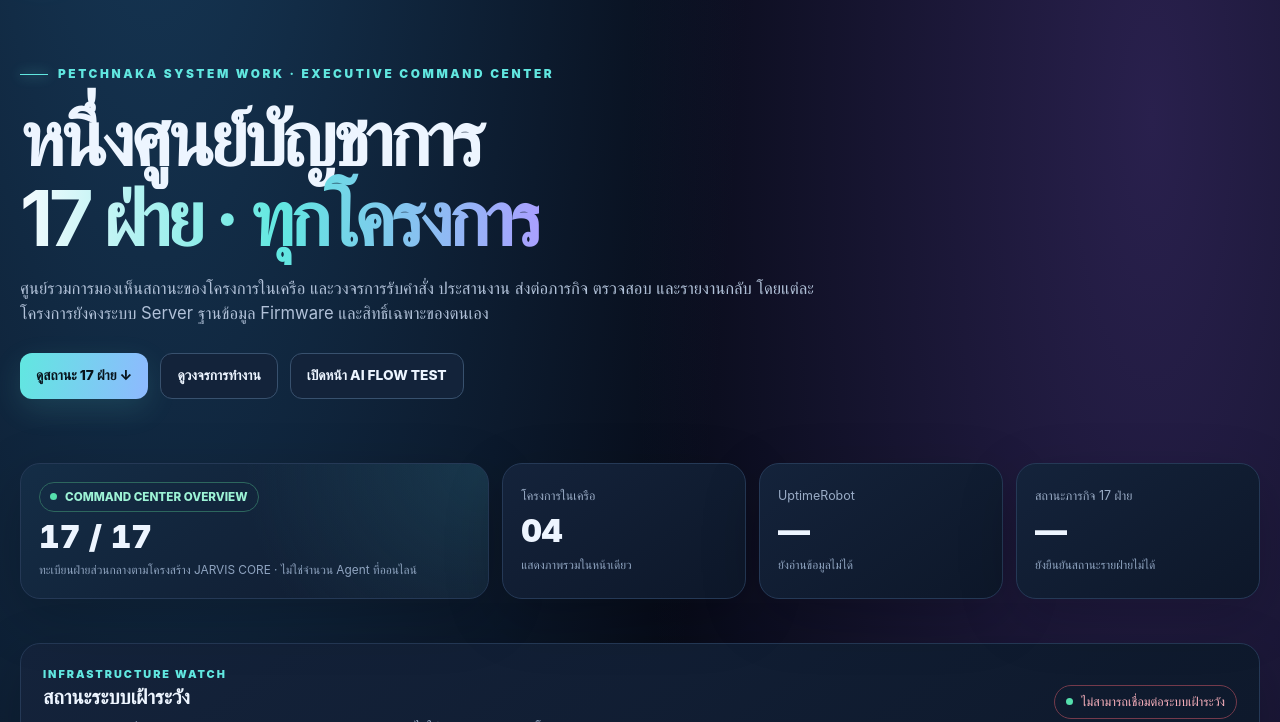
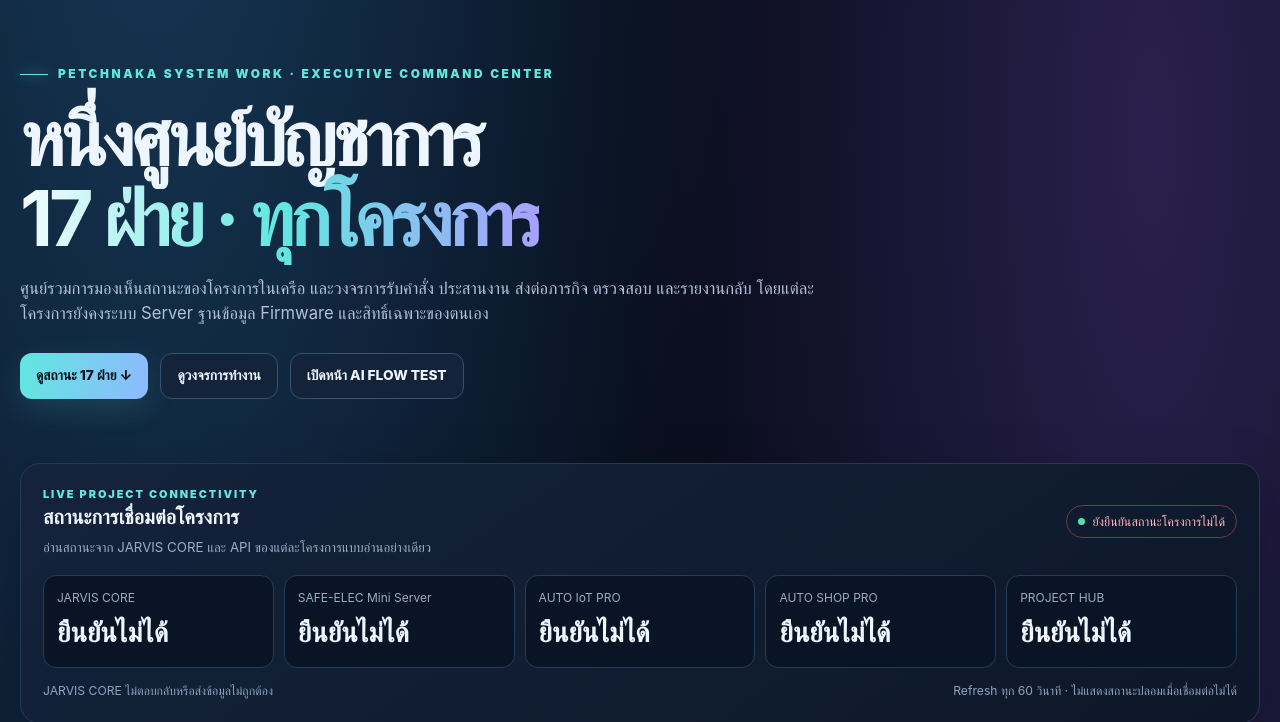
Before and after one commit to kidairhotmailcom-ui/PETCHNAKA-PROJECT-HUB, a website: page index.html in a window 1280 px wide. Shown: the part 78-800 px from the top of the page. Drawn offline with Linux system fonts and the light colour scheme; no server answers.

Commit message:
Display live project connectivity from JARVIS (#9)

```diff
--- a/index.html
+++ b/index.html
@@ -140,6 +140,21 @@
     <h1>หนึ่งศูนย์บัญชาการ<br><span>17 ฝ่าย · ทุกโครงการ</span></h1>
     <p class="hero-copy">ศูนย์รวมการมองเห็นสถานะของโครงการในเครือ และวงจรการรับคำสั่ง ประสานงาน ส่งต่อภารกิจ ตรวจสอบ และรายงานกลับ โดยแต่ละโครงการยังคงระบบ Server ฐานข้อมูล Firmware และสิทธิ์เฉพาะของตนเอง</p>
     <div class="hero-actions"><a class="action primary" href="#departments">ดูสถานะ 17 ฝ่าย ↓</a><a class="action" href="#flow">ดูวงจรการทำงาน</a><a class="action" href="ai-flow-test.html">เปิดหน้า AI FLOW TEST</a></div>
+  </section>
+
+  <section class="wrap section panel" aria-labelledby="project-health-title">
+    <div class="uptime-head">
+      <div><div class="section-kicker">LIVE PROJECT CONNECTIVITY</div><h2 id="project-health-title">สถานะการเชื่อมต่อโครงการ</h2><p>อ่านสถานะจาก JARVIS CORE และ API ของแต่ละโครงการแบบอ่านอย่างเดียว</p></div>
+      <span class="state-pill" id="project-health-state" data-state="loading"><i class="pulse"></i><span id="project-health-label">กำลังเชื่อมต่อ...</span></span>
+    </div>
+    <div class="metrics">
+      <div class="metric"><span>JARVIS CORE</span><strong id="project-jarvis">—</strong></div>
+      <div class="metric"><span>SAFE-ELEC Mini Server</span><strong id="project-safe">—</strong></div>
+      <div class="metric"><span>AUTO IoT PRO</span><strong id="project-iot">—</strong></div>
+      <div class="metric"><span>AUTO SHOP PRO</span><strong id="project-shop">—</strong></div>
+      <div class="metric"><span>PROJECT HUB</span><strong id="project-hub">—</strong></div>
+    </div>
+    <div class="meta"><span id="project-health-updated">ยังไม่มีข้อมูลตรวจสอบ</span><span>Refresh ทุก 60 วินาที · ไม่แสดงสถานะปลอมเมื่อเชื่อมต่อไม่ได้</span></div>
   </section>
 
   <section class="wrap section">
@@ -288,6 +303,33 @@
     }).join(''):'<div class="empty-state">ไม่พบฝ่ายที่ตรงกับเงื่อนไข</div>';
   }
   function setState(id,labelId,state,label){el(id).dataset.state=state;el(labelId).textContent=label;}
+  const PROJECT_STATUS_LABELS={connected:'เชื่อมต่อแล้ว',degraded:'ทำงานบางส่วน',unavailable:'ติดต่อไม่ได้',not_configured:'ยังไม่ได้ตั้งค่า',unknown:'ไม่ทราบสถานะ'};
+  async function loadProjectStatuses(){
+    const ids={jarvis_core:'project-jarvis',safe_elec:'project-safe',auto_iot_pro:'project-iot',auto_shop_pro:'project-shop',project_hub:'project-hub'};
+    try{
+      const r=await fetch('https://petchnikka-jarvis-core.onrender.com/api/integrations/project-hub/system-status',{headers:{Accept:'application/json'},cache:'no-store'});
+      if(!r.ok)throw new Error('HTTP '+r.status);
+      const data=await r.json();
+      if(data.read_only!==true||!data.projects||!data.timestamp)throw new Error('invalid_status_payload');
+      const allowed=new Set(Object.keys(ids));
+      if(Object.keys(data.projects).length!==allowed.size||Object.keys(data.projects).some(k=>!allowed.has(k)))throw new Error('invalid_project_set');
+      let degraded=false;
+      for(const [key,id] of Object.entries(ids)){
+        const status=data.projects[key]?.status||'unknown';
+        el(id).textContent=PROJECT_STATUS_LABELS[status]||PROJECT_STATUS_LABELS.unknown;
+        if(status!=='connected')degraded=true;
+      }
+      const checked=new Date(data.timestamp);
+      if(Number.isNaN(checked.getTime()))throw new Error('invalid_timestamp');
+      const stale=Date.now()-checked.getTime()>2*60*1000;
+      setState('project-health-state','project-health-label',stale?'degraded':degraded?'degraded':'connected',stale?'ข้อมูลอาจล้าสมัย':degraded?'มีโครงการที่ยังเชื่อมต่อไม่สมบูรณ์':'ทุกโครงการตอบสถานะเชื่อมต่อ');
+      el('project-health-updated').textContent='ตรวจล่าสุด: '+fmt(data.timestamp)+(stale?' · ข้อมูลเกิน 2 นาที':'');
+    }catch{
+      Object.values(ids).forEach(id=>el(id).textContent='ยืนยันไม่ได้');
+      setState('project-health-state','project-health-label','unavailable','ยังยืนยันสถานะโครงการไม่ได้');
+      el('project-health-updated').textContent='JARVIS CORE ไม่ตอบกลับหรือส่งข้อมูลไม่ถูกต้อง';
+    }
+  }
   async function loadUptime(){
     try{
       const r=await fetch('https://petchnikka-jarvis-core.onrender.com/api/integrations/uptimerobot/public-status',{headers:{Accept:'application/json'},cache:'no-store'});
@@ -372,8 +414,8 @@
   }));
   el('dept-search').addEventListener('input',renderDepartments);
   el('year').textContent=String(new Date().getFullYear());
-  renderDepartments();loadUptime();loadDepartmentStatus();
-  window.setInterval(loadUptime,60000);window.setInterval(loadDepartmentStatus,60000);
+  renderDepartments();loadUptime();loadDepartmentStatus();loadProjectStatuses();
+  window.setInterval(loadUptime,60000);window.setInterval(loadDepartmentStatus,60000);window.setInterval(loadProjectStatuses,60000);
 </script>
 </body>
 </html>
```
